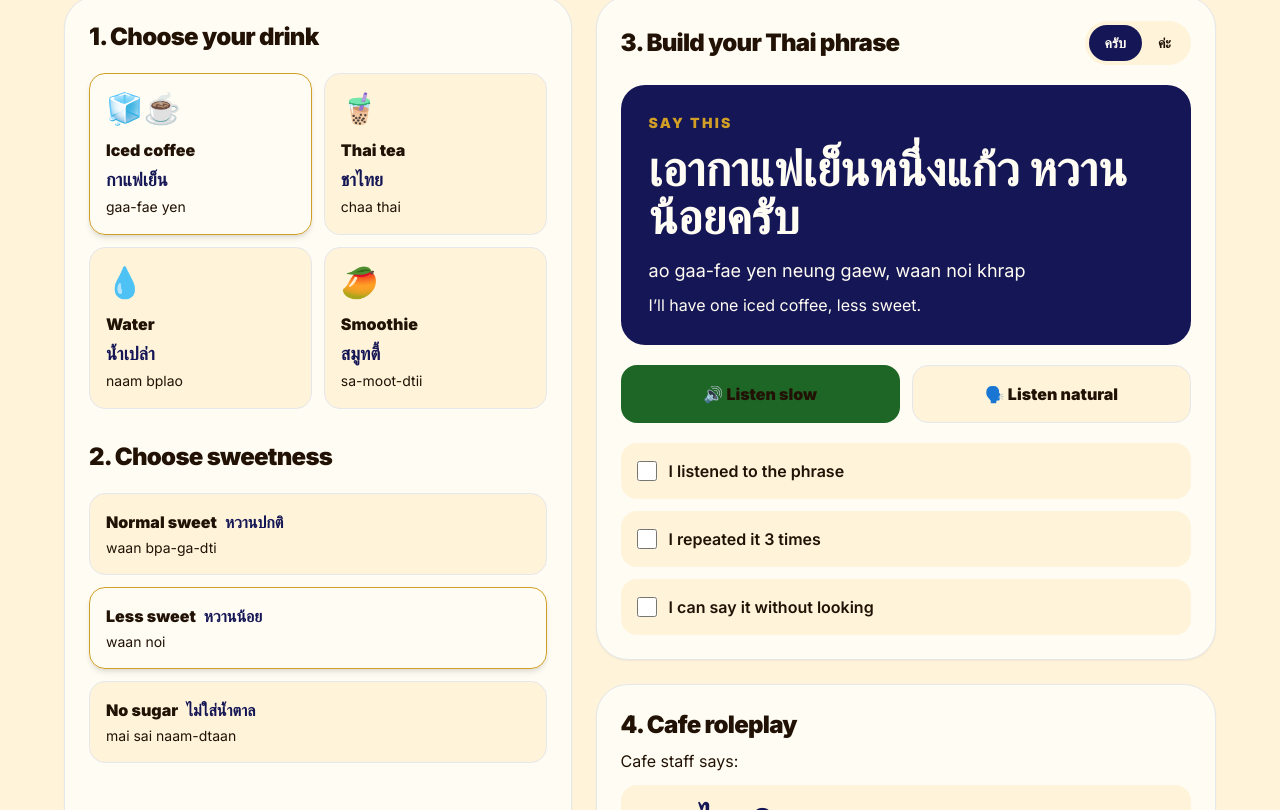
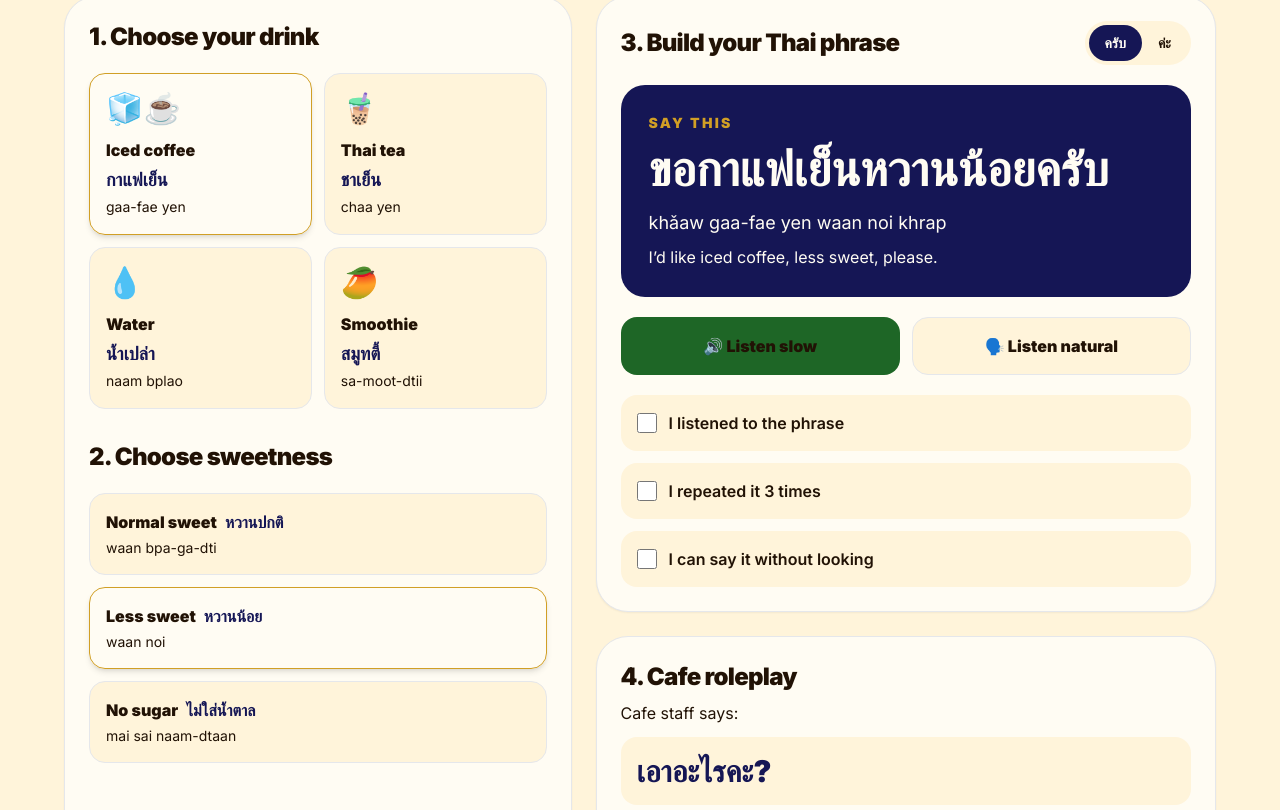
Before and after one commit to Mekjunkong/thai-culture, a Next.js app: page /missions/order-coffee in a window 1280 px wide. Shown: the part 750-1560 px from the top of the page. Built offline with nearby package versions, Linux system fonts and the light colour scheme; no server answers.

Commit message:
Refine coffee mission Thai phrasing

```diff
--- a/app/missions/order-coffee/OrderCoffeeMission.tsx
+++ b/app/missions/order-coffee/OrderCoffeeMission.tsx
@@ -20,7 +20,7 @@ type Sweetness = {
 
 const drinks: Drink[] = [
   { id: 'iced-coffee', emoji: '🧊☕', label: 'Iced coffee', thai: 'กาแฟเย็น', roman: 'gaa-fae yen' },
-  { id: 'thai-tea', emoji: '🧋', label: 'Thai tea', thai: 'ชาไทย', roman: 'chaa thai' },
+  { id: 'thai-tea', emoji: '🧋', label: 'Thai tea', thai: 'ชาเย็น', roman: 'chaa yen' },
   { id: 'water', emoji: '💧', label: 'Water', thai: 'น้ำเปล่า', roman: 'naam bplao' },
   { id: 'smoothie', emoji: '🥭', label: 'Smoothie', thai: 'สมูทตี้', roman: 'sa-moot-dtii' },
 ]
@@ -49,9 +49,18 @@ export default function OrderCoffeeMission() {
   const drink = drinks.find((item) => item.id === drinkId) ?? drinks[0]
   const sweetness = sweetnessLevels.find((item) => item.id === sweetnessId) ?? sweetnessLevels[1]
 
-  const phrase = useMemo(() => `เอา${drink.thai}หนึ่งแก้ว ${sweetness.thai}${particle}`, [drink.thai, sweetness.thai, particle])
-  const roman = useMemo(() => `ao ${drink.roman} neung gaew, ${sweetness.roman} ${particle === 'ครับ' ? 'khrap' : 'kha'}`, [drink.roman, sweetness.roman, particle])
-  const meaning = `I’ll have one ${drink.label.toLowerCase()}, ${sweetness.meaning}.`
+  const isWater = drink.id === 'water'
+  const phrase = useMemo(
+    () => isWater ? `ขอ${drink.thai}${particle}` : `ขอ${drink.thai}${sweetness.thai}${particle}`,
+    [drink.thai, sweetness.thai, particle, isWater],
+  )
+  const roman = useMemo(
+    () => isWater
+      ? `khǎaw ${drink.roman} ${particle === 'ครับ' ? 'khrap' : 'kha'}`
+      : `khǎaw ${drink.roman} ${sweetness.roman} ${particle === 'ครับ' ? 'khrap' : 'kha'}`,
+    [drink.roman, sweetness.roman, particle, isWater],
+  )
+  const meaning = isWater ? 'I’d like plain water, please.' : `I’d like ${drink.label.toLowerCase()}, ${sweetness.meaning}, please.`
 
   const quizOptions = useMemo(
     () => [
```
Also changed, not shown: 1 other file (tests, documents, lock files or other folders).
